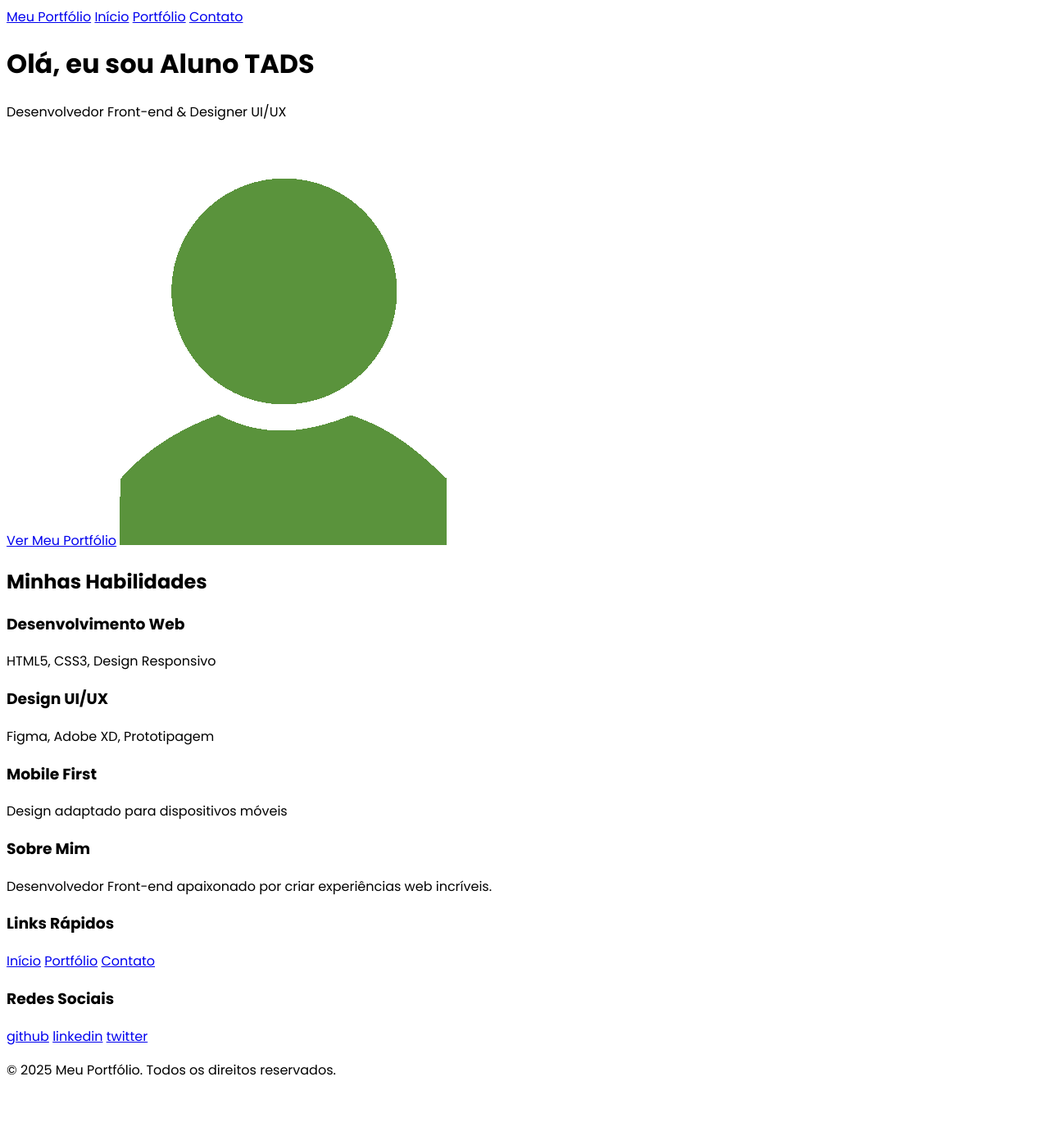
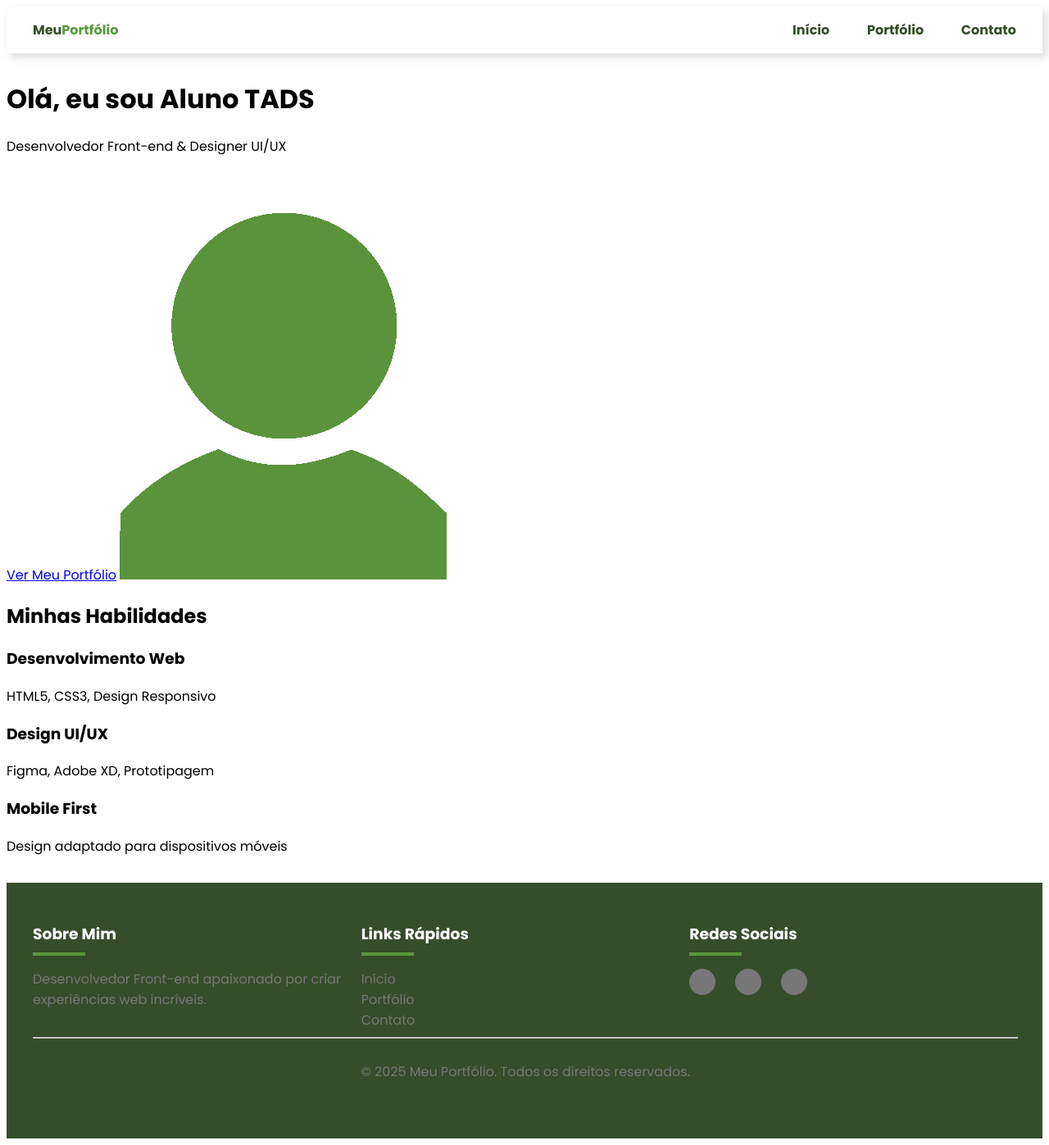
Before and after one commit to LuizPav/ProjetoWeb1, a plain HTML site: page index.html in a window 1280 px wide. Shown: the whole page at 82% size. Before the commit the page ends 1334 px from the top, so only its background shows below. Drawn offline with Linux system fonts and the light colour scheme.

Commit message:
Contato feito

```diff
--- a/css/components/footer.css
+++ b/css/components/footer.css
@@ -1,20 +1,26 @@
 .footer{
     display: grid;
+    grid-area: footer;
     grid-template-columns: 1fr 1fr 1fr;
     grid-template-rows: 1fr 0.1fr 0.5fr;
     grid-template-areas:
                 "sobremim links-rapidos redes"
                 "linhaMaior linhaMaior linhaMaior"
                 "copy copy copy";
-    margin-top: 3rem;
-    background-color: var(--secundaria);
+    background-color: var(--cor-secundaria);
     padding: 3rem 2rem;
-    justify-items: center;
-    align-items: center;
+    justify-items: start;
+    align-items: start;
+    margin-top: 2rem;
+}
+
+footer > div{
+    flex: 1;
 }
 
 footer h3{
     color: #FFF;
+    margin: 0;
 }
 
 footer a, .sobremim p {
@@ -24,9 +30,11 @@ footer a, .sobremim p {
 
 
 .linha{
-    color: var(--cor-primaria);
+    border: 2px solid var(--cor-primaria);
     width: 60px;
+    margin: 0.5rem 0 1rem 0;
 }
+
 #linhaMaior{
     width: 1200px;
     grid-area: linhaMaior;
@@ -42,11 +50,6 @@ footer a, .sobremim p {
     flex-direction: column;
 }
 
-.redes a{
-    background-color: var(--texto-cinza);
-    border-radius: 50px;
-}
-
 .icones{
     font-size: 1rem;
     color: #FFF;
@@ -56,9 +59,23 @@ footer a, .sobremim p {
     grid-area: redes;
 }
 
+.area-icones{
+    display: flex;
+    gap: var(--gap-padrao);
+}
+
+.area-icones .bola{
+    display: flex;
+    justify-content: center;
+    align-items: center;
+    width: 2rem;
+    height: 2rem;
+    background-color: var(--texto-cinza);
+    border-radius: 50px;
+}
 .copy{
     display: flex;
-    place-content: center;
+    place-self: center;
     grid-area: copy;
-    color: var(--texto-cinza)
+    color: var(--texto-cinza);
 }
--- a/css/components/header.css
+++ b/css/components/header.css
@@ -2,10 +2,12 @@
     margin-top: 0;
     margin-bottom: 0;
     padding: 1rem 2rem;
-    grid-area: 'header';
+    grid-area: header;
     display: flex;
     justify-content: space-between;
     box-shadow:  5px 5px 10px rgba(80, 80, 80, 0.2);
+    background-color: var(--fundo-branco);
+    margin-bottom: 2rem;
 }
 
 .right{
@@ -17,9 +19,9 @@
 header a{
     text-decoration: none;
     font-weight: bold;
-    color: var(--primaria)
+    color: var(--cor-secundaria)
 }
 
 header a span{
-    color: var(--cor-primaria-escura);
+    color: var(--cor-primaria);
 }
--- a/css/pages/contact.css
+++ b/css/pages/contact.css
@@ -1,12 +1,15 @@
+body{
+    background-color: var(--fundo-claro);
+}
 .container{
     width: 1200px;
-    margin: auto;
+    margin: 0 auto;
     display: grid;
     grid-template-columns: 1fr;
-    grid-template-rows: auto auto 1fr auto;
+    grid-template-rows: auto 1fr auto;
     grid-template-areas:
         'header'
-        'section'
+        'content'
         'footer';
 }
 
@@ -15,11 +18,12 @@
     grid-template-columns: 1fr 1fr;
     grid-template-rows: auto 1fr;
     grid-template-areas:
-            "title-page title-page"
+            "page-title page-title"
             "form conteudo";
-    grid-area: section;
+    grid-area: content;
+    row-gap: 0;
     background-color: var(--fundo-claro);
-    gap: var(--gap-padrao);
+    padding-top: 0rem;
 }
 
 .form{
@@ -31,10 +35,14 @@
     background-color: var(--fundo-branco);
     box-shadow: 5px 5px 10px rgba(147, 146, 146, 0.2);
     border-radius: 10px;
+    margin: 0 2rem 2rem 2rem;
 }
 
-.title-page{
-    grid-area: title-page;
+.page-title{
+    grid-area: page-title;
+    margin: 0 2.5rem;
+    display: flex;
+    align-items: flex-start;
 }
 
 .form p{
@@ -50,13 +58,13 @@
     flex-grow: 1;
     max-height: max-content;
     padding: 1rem;
-    margin: 0 1rem;
+    margin-right: 2rem;
     border-radius: 4px;
     border: 1px solid var(--texto-cinza);
 }
 
 #submitButton{
-    background-color: var(--cor-primaria-escura);
+    background-color: var(--cor-primaria);
     color: #FFF;
     border: none;
 }
--- a/css/style.css
+++ b/css/style.css
@@ -2,9 +2,9 @@
 @import url('https://fonts.googleapis.com/css2?family=Poppins:ital,wght@0,100;0,200;0,300;0,400;0,500;0,600;0,700;0,800;0,900;1,100;1,200;1,300;1,400;1,500;1,600;1,700;1,800;1,900&display=swap');
 
 :root{
-    --cor-primaria: #3498db;
+    --cor-primaria: #5a993c;
     --cor-primaria-escura: #48762e;
-    --secundaria: #354d2a;
+    --cor-secundaria: #354d2a;
     --fundo-claro: #ecf0f1;
     --fundo-branco: #FFF;
     --texto-escuro: #333;
--- a/index.html
+++ b/index.html
@@ -12,10 +12,14 @@
 </head>
 <body>
     <!-- Header -->
-    <a href="index.html">Meu Portfólio</a>
+    <header class="header">
+        <a href="index.html" class="left">Meu<span>Portfólio</span></a>
+        <div class="right">
             <a href="index.html">Início</a>
             <a href="portfolio.html">Portfólio</a>
             <a href="contato.html">Contato</a>
+        </div>
+    </header>
 
     <!-- Hero Section -->
     <h1>Olá, eu sou <span>Aluno TADS</span></h1>
@@ -36,17 +40,32 @@
     <p>Design adaptado para dispositivos móveis</p>
 
     <!-- Footer -->
+    <footer class="footer">
+        <div class="sobremim">
             <h3>Sobre Mim</h3>
+            <hr class="linha">
             <p>Desenvolvedor Front-end apaixonado por criar experiências web incríveis.</p>
+        </div>
+        <div class="links-rapidos">
             <h3>Links Rápidos</h3>
+            <hr class="linha">
             <a href="index.html">Início</a>
             <a href="portfolio.html">Portfólio</a>
             <a href="contato.html">Contato</a>
+        </div>
+        <div class="redes">
             <h3>Redes Sociais</h3>
-    <a href="#"><!-- ícone fa-github -->github</a>
-    <a href="#"><!-- ícone fa-linkedin -->linkedin</a>
-    <a href="#"><!-- ícone fa-twitter -->twitter</a>
+            <hr class="linha">
+            <div class="area-icones">
+                <div class="bola"><a href="#"><i class="icones fa-brands fa-github"></i></a></div>
+                <div class="bola"><a href="#"><i class="icones fa-brands fa-linkedin"></i></a></div>
+                <div class="bola"><a href="#"><i class="icones fa-brands fa-twitter"></i></a></div>
+            </div>
+        </div>
+        <hr id="linhaMaior">
+        <div class="copy">
             <p>&copy; 2025 Meu Portfólio. Todos os direitos reservados.</p>
-
+        </div>
+    </footer>
 </body>
 </html>
```
Also changed, not shown: contato.html (+12 -11 lines), portfolio.html (+24 -5 lines), projeto.html (+24 -5 lines). Lines whose indentation alone changed are shown as unchanged.
